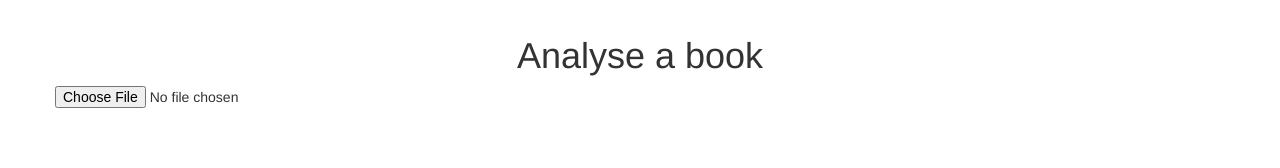
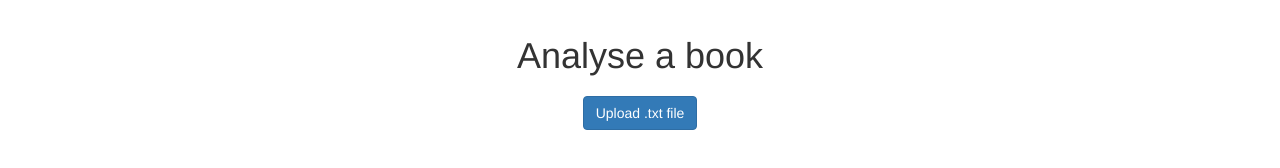
Before and after one commit to petewilkins/WordCounter, a website: page views/index.html in a window 1280 px wide. Shown: the part 54-222 px from the top of the page. Drawn offline with nearby package versions, Linux system fonts and the light colour scheme.

Commit message:
styled upload text file button

```diff
--- a/views/index.html
+++ b/views/index.html
@@ -31,10 +31,18 @@
       </div>
     </div>
   </div>
+  <p>
 
   <div class="container">
     <div class="row">
-      <input type="file" id="fileInput" />
+      <div class="col-sm-5"></div>
+      <div class="col-sm-2 text-center">
+        <label class="btn btn-primary" for="my-file-selector">
+          <input id="my-file-selector" type="file" style="display:none;">
+          Upload .txt file
+        </label>
+      </div>
+      <div class="col-sm-5"></div>
     </div>
   </div>
 
```
